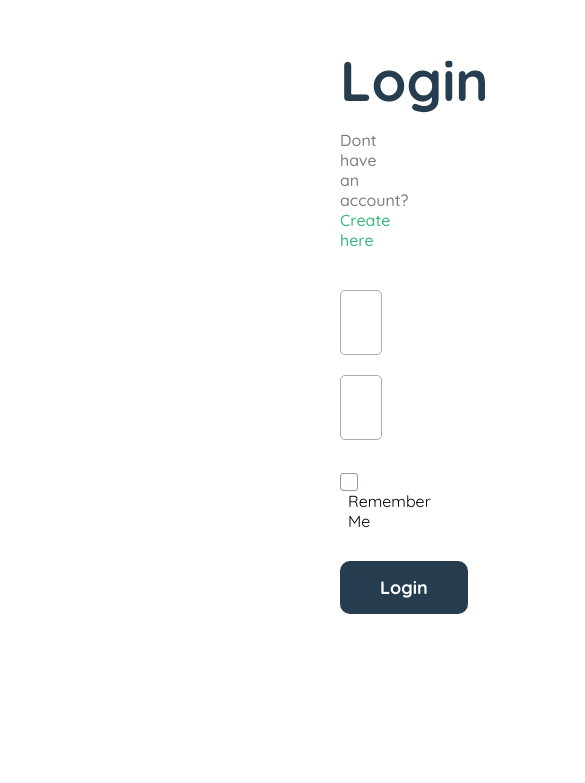
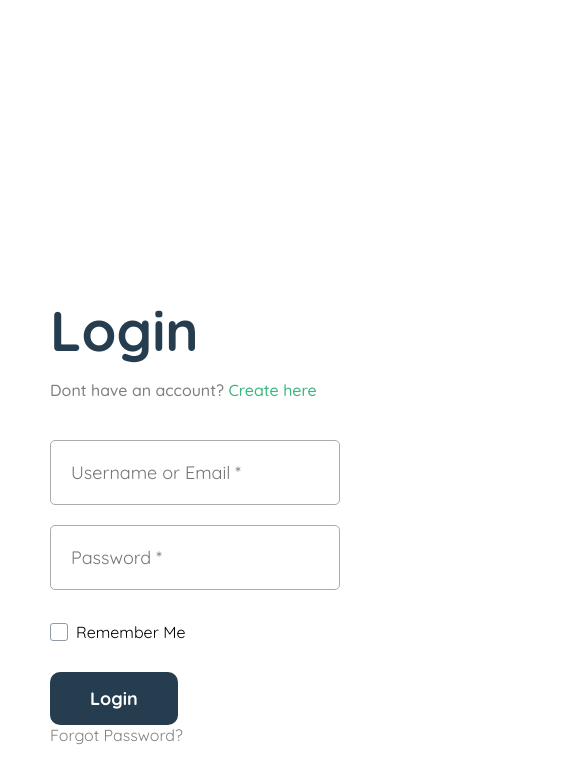
Before and after one commit to Daniel24356/ProConnect, a React (Vite) app: page / in a window 390 px wide. Shown: the part 105-888 px from the top of the page, 585 px wide, since content can reach past the window. Before the commit the page ends 844 px from the top, so only its background shows below. Built offline with nearby package versions, Linux system fonts and the light colour scheme; grey boxes are pictures that could not be loaded.

Commit message:
completely done with login

```diff
--- a/src/pages/home/Login.css
+++ b/src/pages/home/Login.css
@@ -166,3 +166,29 @@
        transform: translateY(-10px);
        cursor: pointer;
   }
+
+  @media screen and (max-width: 1320px){
+       .login-section {
+        padding: 50px;
+       }
+  }
+
+  @media screen and (max-width: 730px){
+      .login-section {
+        padding-top: 400px;
+      }
+
+      .login-pic {
+        display: none;
+      }
+
+      .formshi {
+        width: 100%;
+      }
+  }
+
+  .forgot {
+    color: grey;
+    text-decoration: none;
+    padding-top: 30px;
+  }
--- a/src/pages/home/Login.jsx
+++ b/src/pages/home/Login.jsx
@@ -22,7 +22,10 @@ const Login = () => {
   </label>
 </div>
 <button className="login-btn">Login</button>
+
+
               </div>
+              <a href="" className="forgot">Forgot Password?</a>
               </form>
 
 
```
